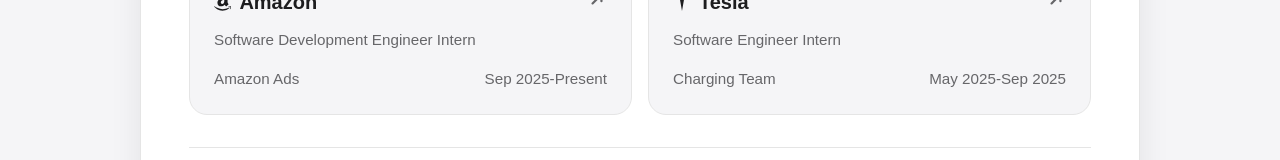
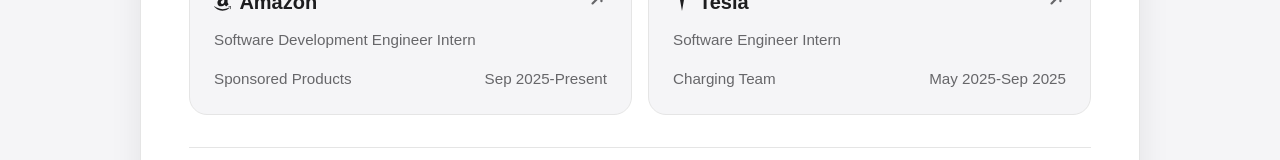
Before and after one commit to NicholasChanng/nickchanng.com, a React (Vite) app: page / in a window 1280 px wide. Shown: the part 444-604 px from the top of the page. Built offline with nearby package versions, Linux system fonts and the light colour scheme; no server answers; a small style sheet from the web is missing; a web font is replaced by a local one.

Commit message:
sponsored products

```diff
--- a/src/App.tsx
+++ b/src/App.tsx
@@ -321,12 +321,12 @@
                   metaLeft={
                     <>
                       <a
-                        href="https://advertising.amazon.com/"
+                        href="https://advertising.amazon.com/solutions/products/sponsored-products"
                         target="_blank"
                         rel="noopener noreferrer"
                         className="card-meta-link"
                       >
-                        Amazon Ads
+                        Sponsored Products
                       </a>
                     </>
                   }
```
